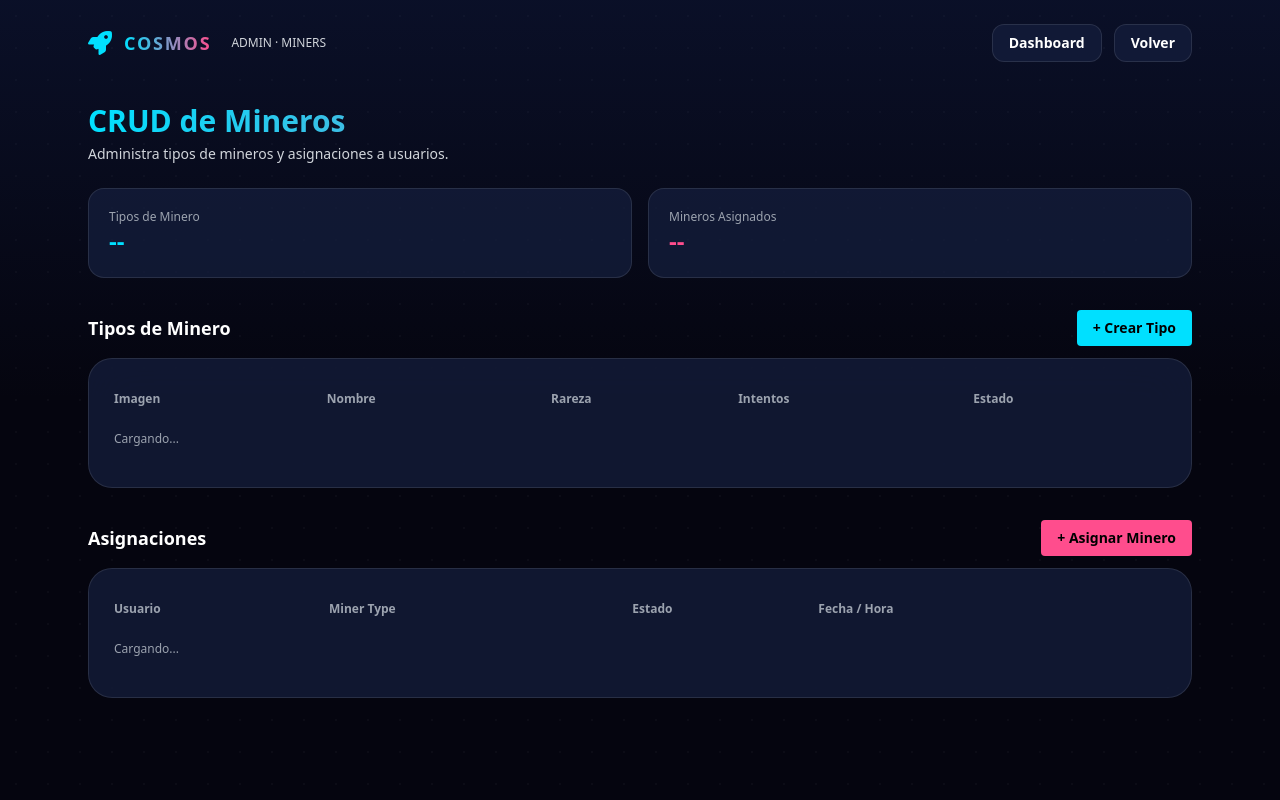
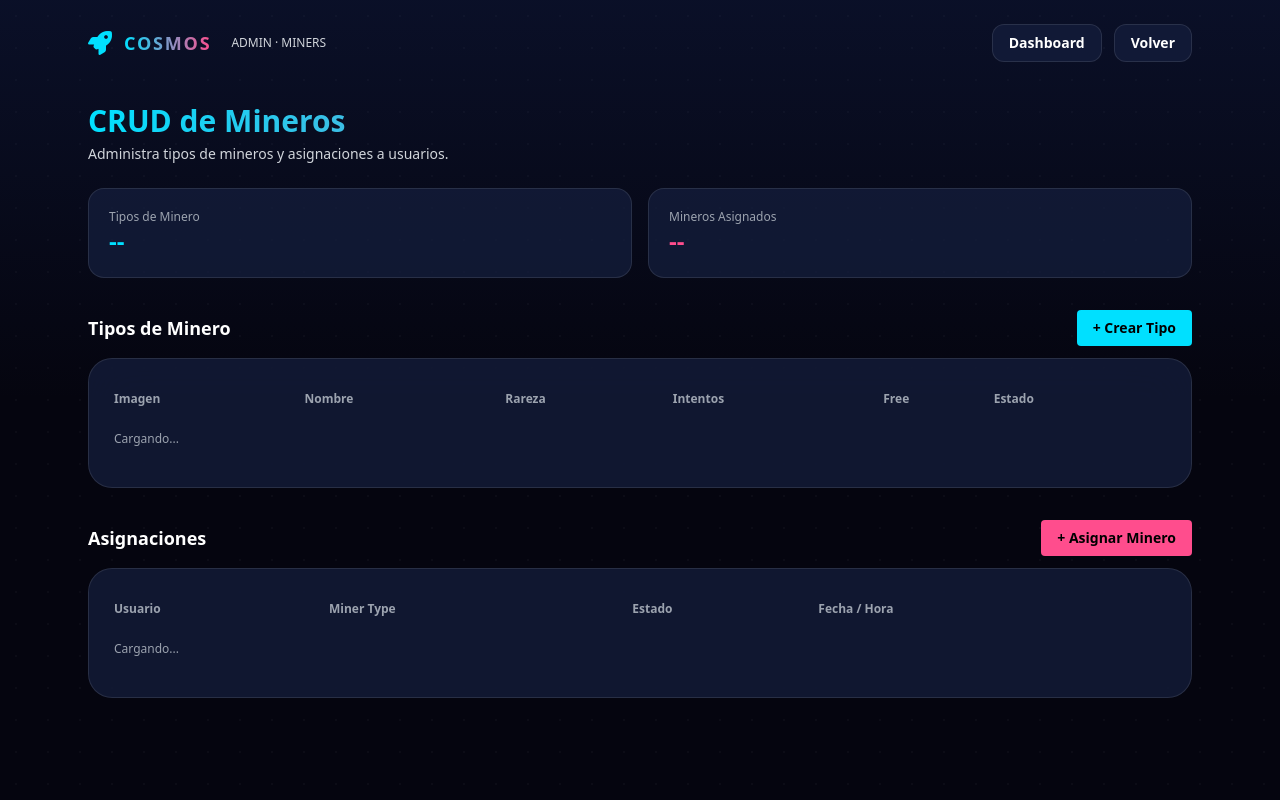
Before and after one commit to JosePizarro1/Cosmos-Miners, a Django app: page /dashboard/miners/ in a window 1280 px wide. Run offline with Django 5.2, Linux system fonts and the light colour scheme; a user stored in the database is signed in; some libraries are stand-ins or nearby versions.

Commit message:
feat: Introduce `is_free` field to MinerType, ToolType, TransportType, and Planet models, including UI and API support.

```diff
--- a/game/models.py
+++ b/game/models.py
@@ -89,6 +89,7 @@
     )
 
     is_active = models.BooleanField(default=True)
+    is_free = models.BooleanField(default=False)
 
     created_at = models.DateTimeField(auto_now_add=True)
 
@@ -154,6 +155,7 @@
     )
 
     is_active = models.BooleanField(default=True)
+    is_free = models.BooleanField(default=False)
 
     created_at = models.DateTimeField(auto_now_add=True)
 
@@ -220,6 +222,7 @@
     )
 
     is_active = models.BooleanField(default=True)
+    is_free = models.BooleanField(default=False)
 
     created_at = models.DateTimeField(auto_now_add=True)
 
--- a/game/models_planets.py
+++ b/game/models_planets.py
@@ -17,6 +17,7 @@
     success_rate_base = models.PositiveIntegerField(help_text="Porcentaje de éxito base (%)")
     puntos = models.PositiveIntegerField(default=0, help_text="Puntos máximos ganados por viaje exitoso")
     is_active = models.BooleanField(default=True)
+    is_free = models.BooleanField(default=False)
     created_at = models.DateTimeField(auto_now_add=True)
 
     def __str__(self):
--- a/game/templates/game/miners_admin.html
+++ b/game/templates/game/miners_admin.html
@@ -95,6 +95,7 @@
               <th>Nombre</th>
               <th>Rareza</th>
               <th>Intentos</th>
+              <th>Free</th>
               <th>Estado</th>
               <th></th>
             </tr>
@@ -178,10 +179,17 @@
         </div>
       </div>
 
-      <label class="flex items-center gap-2 text-sm text-gray-300">
-        <input name="is_active" type="checkbox" class="accent-cyan-400" />
-        Activo
-      </label>
+      <div class="flex items-center gap-6">
+        <label class="flex items-center gap-2 text-sm text-gray-300">
+          <input name="is_active" type="checkbox" class="accent-cyan-400" />
+          Activo
+        </label>
+
+        <label class="flex items-center gap-2 text-sm text-gray-300">
+          <input name="is_free" type="checkbox" class="accent-pink-400" />
+          Gratis (Free)
+        </label>
+      </div>
 
       <div class="flex justify-end gap-3">
         <button type="button" id="cancelMinerType" class="px-4 py-2 rounded bg-white/5 text-gray-200">Cancelar</button>
@@ -271,6 +279,7 @@
     <td>${mt.name}</td>
     <td>${mt.rarity_label}</td>
     <td>${mt.attempts}</td>
+    <td>${mt.is_free ? '<span class="text-accent font-bold">SI</span>' : '<span class="text-gray-500">NO</span>'}</td>
     <td>${badge}</td>
     <td class="text-right space-x-2">
       <button data-id="${mt.id}" class="edit-miner-type px-3 py-1 rounded bg-white/5 text-gray-200 text-sm"><i class="fas fa-pen"></i></button>
@@ -385,6 +394,7 @@
     minerTypeForm.querySelector('[name="rarity"]').value = mt.rarity;
     minerTypeForm.querySelector('[name="attempts"]').value = mt.attempts;
     minerTypeForm.querySelector('[name="is_active"]').checked = mt.is_active;
+    minerTypeForm.querySelector('[name="is_free"]').checked = mt.is_free;
     minerTypeModalTitle.textContent = 'Editar Tipo';
     if (mt.image_url) {
       imagePreview.innerHTML = `<img src="${mt.image_url}" class="w-full h-full object-cover" />`;
--- a/game/views.py
+++ b/game/views.py
@@ -264,6 +264,7 @@
             "rarity_label": mt.get_rarity_display(),
             "attempts": mt.attempts,
             "is_active": mt.is_active,
+            "is_free": mt.is_free,
             "image_url": mt.image.url if mt.image else ""
         })
     return JsonResponse({"success": True, "items": items})
@@ -278,6 +279,7 @@
         rarity = (request.POST.get("rarity") or "").strip()
         attempts_raw = request.POST.get("attempts")
         is_active = _parse_bool(request.POST.get("is_active"))
+        is_free = _parse_bool(request.POST.get("is_free"))
         image = request.FILES.get("image")
 
         if not name: return JsonResponse({"error": "Nombre requerido"}, status=400)
@@ -288,8 +290,8 @@
         except (TypeError, ValueError): return JsonResponse({"error": "Intentos inválidos"}, status=400)
         if attempts <= 0: return JsonResponse({"error": "Intentos inválidos"}, status=400)
 
-        mt = MinerType.objects.create(name=name, rarity=rarity, attempts=attempts, is_active=is_active, image=image)
-        return JsonResponse({"success": True, "item": {"id": mt.id, "name": mt.name, "rarity": mt.rarity, "rarity_label": mt.get_rarity_display(), "attempts": mt.attempts, "is_active": mt.is_active, "image_url": mt.image.url if mt.image else ""}})
+        mt = MinerType.objects.create(name=name, rarity=rarity, attempts=attempts, is_active=is_active, is_free=is_free, image=image)
+        return JsonResponse({"success": True, "item": {"id": mt.id, "name": mt.name, "rarity": mt.rarity, "rarity_label": mt.get_rarity_display(), "attempts": mt.attempts, "is_active": mt.is_active, "is_free": mt.is_free, "image_url": mt.image.url if mt.image else ""}})
     except Exception as e:
         print("MINER TYPE CREATE ERROR:", e)
         return JsonResponse({"error": "Error interno"}, status=500)
@@ -305,6 +307,7 @@
         rarity = (request.POST.get("rarity") or "").strip()
         attempts_raw = request.POST.get("attempts")
         is_active = _parse_bool(request.POST.get("is_active"))
+        is_free = _parse_bool(request.POST.get("is_free"))
         image = request.FILES.get("image")
 
         if not name: return JsonResponse({"error": "Nombre requerido"}, status=400)
@@ -319,9 +322,10 @@
         mt.rarity = rarity
         mt.attempts = attempts
         mt.is_active = is_active
+        mt.is_free = is_free
         if image: mt.image = image
         mt.save()
-        return JsonResponse({"success": True, "item": {"id": mt.id, "name": mt.name, "rarity": mt.rarity, "rarity_label": mt.get_rarity_display(), "attempts": mt.attempts, "is_active": mt.is_active, "image_url": mt.image.url if mt.image else ""}})
+        return JsonResponse({"success": True, "item": {"id": mt.id, "name": mt.name, "rarity": mt.rarity, "rarity_label": mt.get_rarity_display(), "attempts": mt.attempts, "is_active": mt.is_active, "is_free": mt.is_free, "image_url": mt.image.url if mt.image else ""}})
     except MinerType.DoesNotExist: return JsonResponse({"error": "No encontrado"}, status=404)
     except Exception as e:
         print("MINER TYPE UPDATE ERROR:", e)
```
Also changed, not shown: game/templates/game/planets_admin.html (+19 -2 lines), game/templates/game/tools_admin.html (+14 -4 lines), game/templates/game/transports_admin.html (+14 -4 lines), game/views_planets.py (+7 -0 lines), game/views_tools.py (+7 -0 lines), game/views_transports.py (+7 -0 lines), db.sqlite3, game/migrations/0020_minertype_is_free_planet_is_free_tooltype_is_free_and_more.py (added).
